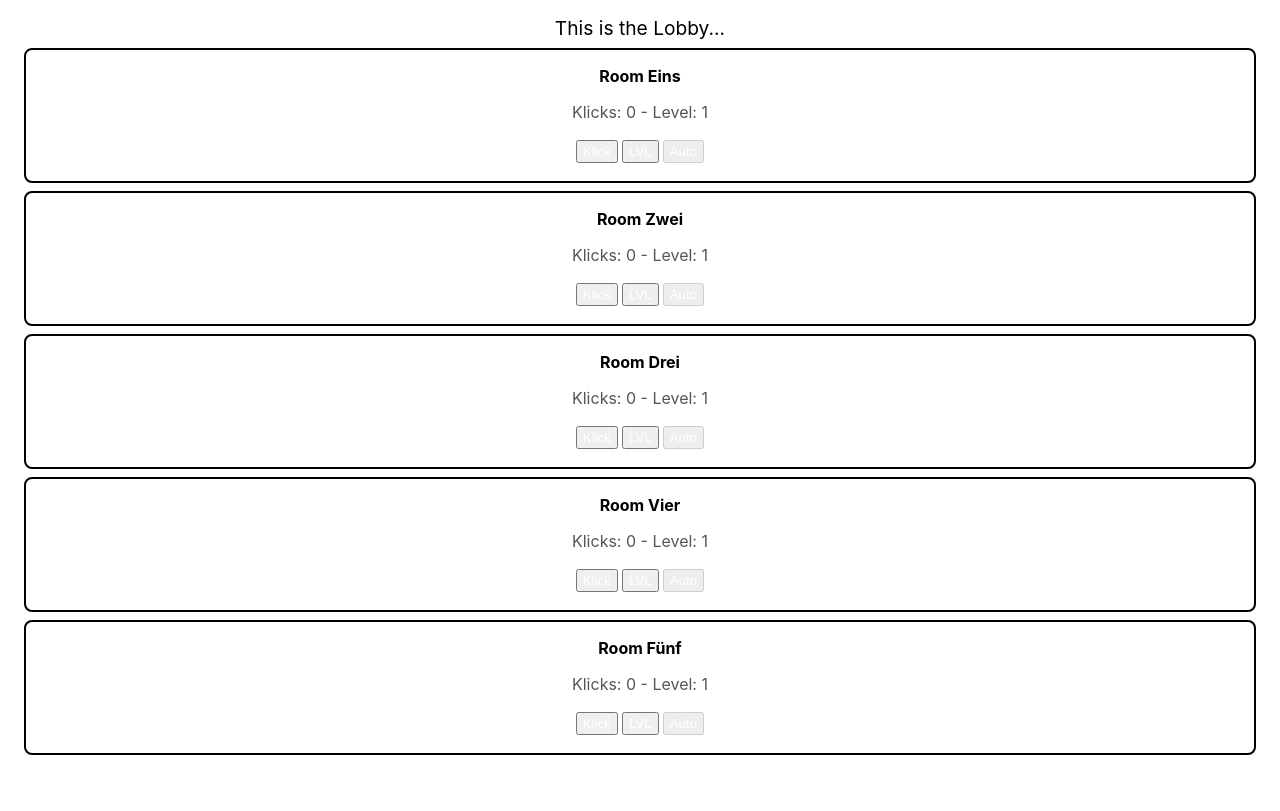
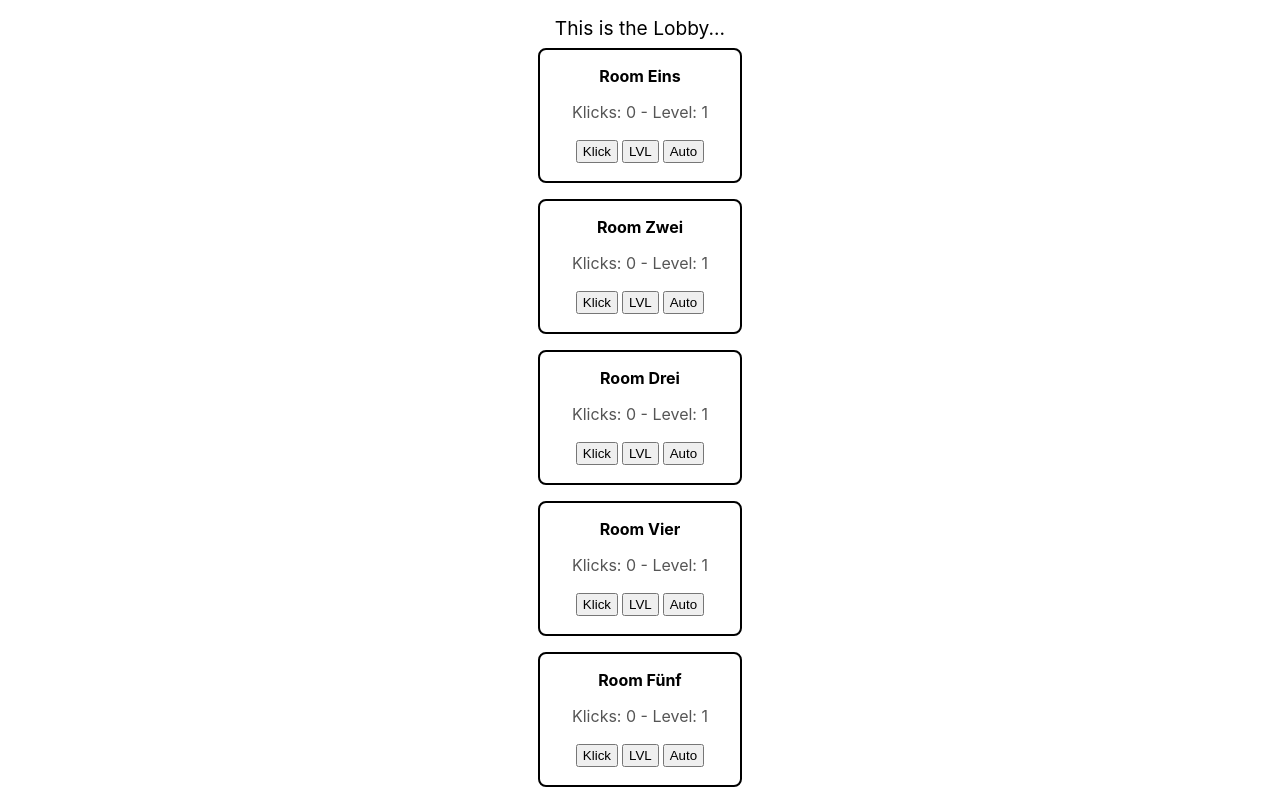
Before and after one commit to style-x/clicker_game_1, a React (Create React App) app: page / in a window 1280 px wide. Built offline with nearby package versions, Linux system fonts and the light colour scheme.

Commit message:
Kein Plan
was soll ich da noch machen...

```diff
--- a/src/App.css
+++ b/src/App.css
@@ -1,6 +1,9 @@
 .App {
+  display: flex;
+  flex-direction: column;
   text-align: center;
   padding: 1rem;
+  align-items: center;
 }
 
 .App > p {
@@ -26,5 +29,4 @@
 button {
   margin: 2px;
   padding: 2px 5px;
-  color: white;
 }
--- a/src/components/Clicker.js
+++ b/src/components/Clicker.js
@@ -26,10 +26,11 @@ function Clicker(props) {
 
   if (counter >= level * 9) {
     const btn = document.getElementsByClassName('btn-lvl');
-    //btn.classList.add('disabled');
+    console.log(btn);
+    //btn.className.add('disabled');
   } else {
     const btn = document.getElementsByClassName('btn-lvl');
-    //btn.classList.remove('disabled');
+    //btn.className.remove('disabled');
   };
 
   return (
@@ -40,7 +41,7 @@ function Clicker(props) {
         <p>Klicks: {counter} - Level: {level}</p>
         <button onClick={hoch} class="btn">Klick</button>
         <button onClick={EnoughCoins} class="btn btn-lvl">LVL</button>
-        <button class="btn btn-auto" disabled>Auto</button>
+        <button class="btn btn-auto">Auto</button>
     </div>
   );
 };
```
